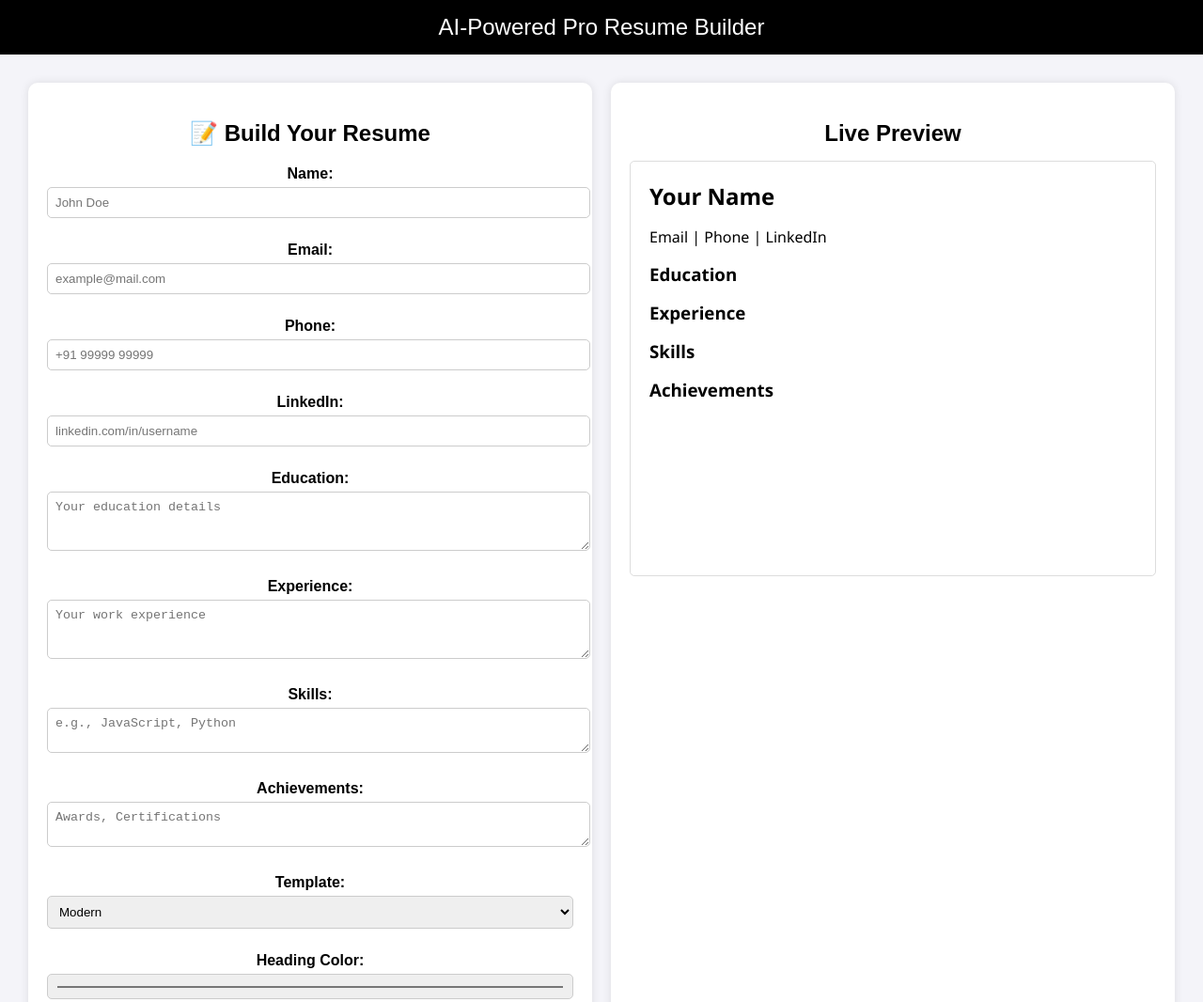
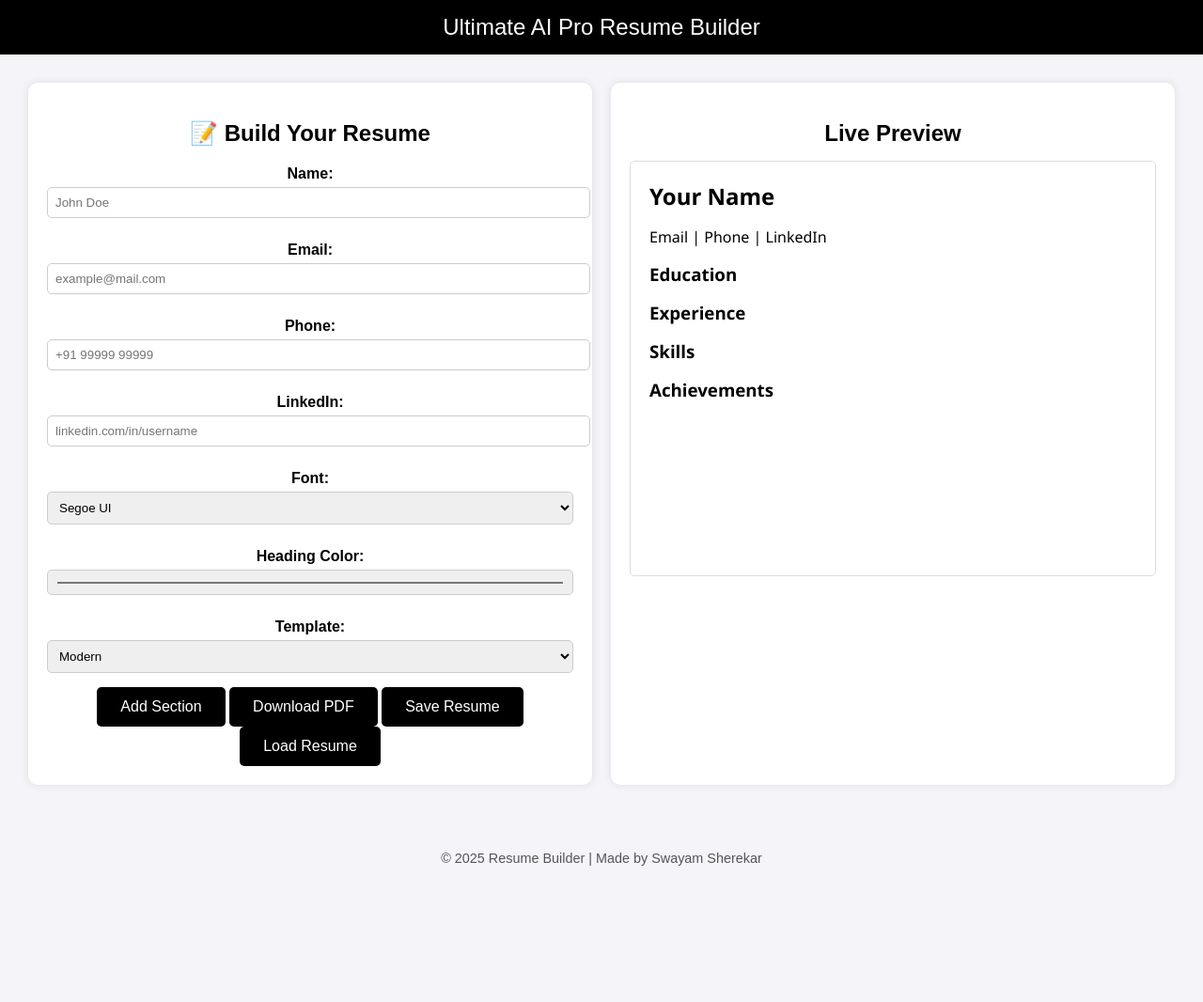
Before and after one commit to SwayamSherekar/Resume-builder, a plain HTML site: page index.html in a window 1280 px wide. Shown: the top 1066 px of the page at 94% size. After the commit the page ends 921 px from the top, so only its background shows below. Drawn offline with nearby package versions, Linux system fonts and the light colour scheme.

Commit message:
Update index.html

```diff
--- a/index.html
+++ b/index.html
@@ -3,12 +3,13 @@
 <head>
   <meta charset="UTF-8">
   <meta name="viewport" content="width=device-width, initial-scale=1.0">
-  <title>AI-Powered Pro Resume Builder</title>
+  <title>Ultimate AI Pro Resume Builder</title>
   <link rel="stylesheet" href="style.css">
   <script src="https://cdnjs.cloudflare.com/ajax/libs/jspdf/2.5.1/jspdf.umd.min.js"></script>
+  <script src="https://cdnjs.cloudflare.com/ajax/libs/Sortable/1.15.0/Sortable.min.js"></script>
 </head>
 <body>
-  <header>AI-Powered Pro Resume Builder</header>
+  <header>Ultimate AI Pro Resume Builder</header>
 
   <main>
     <section class="form-section">
@@ -26,28 +27,6 @@
         <label>LinkedIn:</label>
         <input type="text" id="linkedin" placeholder="linkedin.com/in/username">
 
-        <label>Education:</label>
-        <textarea id="education" rows="3" placeholder="Your education details" required></textarea>
-
-        <label>Experience:</label>
-        <textarea id="experience" rows="3" placeholder="Your work experience"></textarea>
-
-        <label>Skills:</label>
-        <textarea id="skills" rows="2" placeholder="e.g., JavaScript, Python"></textarea>
-
-        <label>Achievements:</label>
-        <textarea id="achievements" rows="2" placeholder="Awards, Certifications"></textarea>
-
-        <label>Template:</label>
-        <select id="template">
-          <option value="modern">Modern</option>
-          <option value="minimal">Minimal</option>
-          <option value="classic">Classic</option>
-        </select>
-
-        <label>Heading Color:</label>
-        <input type="color" id="headingColor" value="#000000">
-
         <label>Font:</label>
         <select id="fontSelect">
           <option value="'Segoe UI', sans-serif">Segoe UI</option>
@@ -57,23 +36,34 @@
           <option value="'Poppins', sans-serif">Poppins</option>
         </select>
 
+        <label>Heading Color:</label>
+        <input type="color" id="headingColor" value="#000000">
+
+        <label>Template:</label>
+        <select id="template">
+          <option value="modern">Modern</option>
+          <option value="minimal">Minimal</option>
+          <option value="classic">Classic</option>
+        </select>
+
+        <button type="button" id="addSectionBtn">Add Section</button>
         <button type="button" id="downloadBtn">Download PDF</button>
+        <button type="button" id="saveBtn">Save Resume</button>
+        <button type="button" id="loadBtn">Load Resume</button>
       </form>
     </section>
 
     <section class="preview-section">
       <h2>Live Preview</h2>
       <div id="preview" class="resume modern">
-        <h1 id="previewName">Your Name</h1>
-        <p id="previewContact">Email | Phone | LinkedIn</p>
-        <h3>Education</h3>
-        <p id="previewEducation"></p>
-        <h3>Experience</h3>
-        <p id="previewExperience"></p>
-        <h3>Skills</h3>
-        <p id="previewSkills"></p>
-        <h3>Achievements</h3>
-        <p id="previewAchievements"></p>
+        <div class="draggable-container" id="sections">
+          <div class="section" data-type="name"><h1 id="previewName">Your Name</h1></div>
+          <div class="section" data-type="contact"><p id="previewContact">Email | Phone | LinkedIn</p></div>
+          <div class="section" data-type="education"><h3>Education</h3><p id="previewEducation"></p></div>
+          <div class="section" data-type="experience"><h3>Experience</h3><p id="previewExperience"></p></div>
+          <div class="section" data-type="skills"><h3>Skills</h3><p id="previewSkills"></p></div>
+          <div class="section" data-type="achievements"><h3>Achievements</h3><p id="previewAchievements"></p></div>
+        </div>
       </div>
     </section>
   </main>
```
